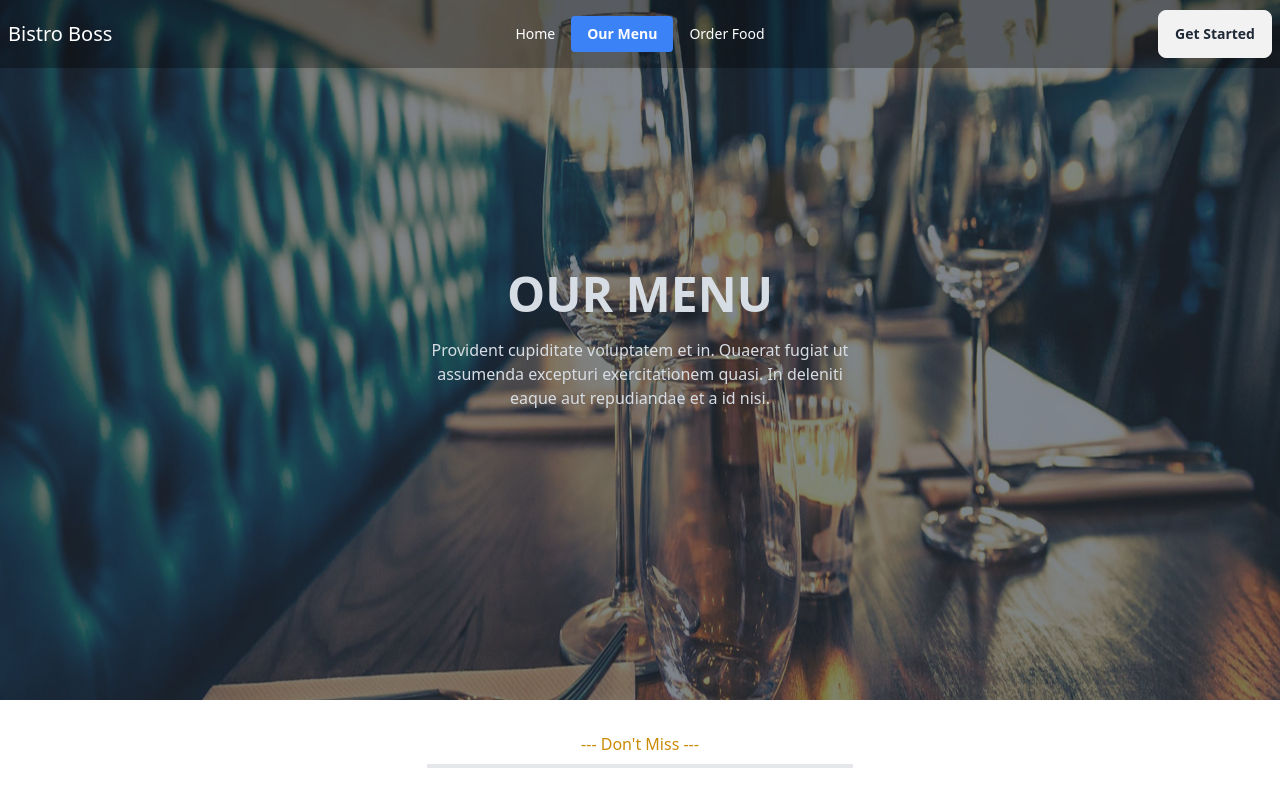
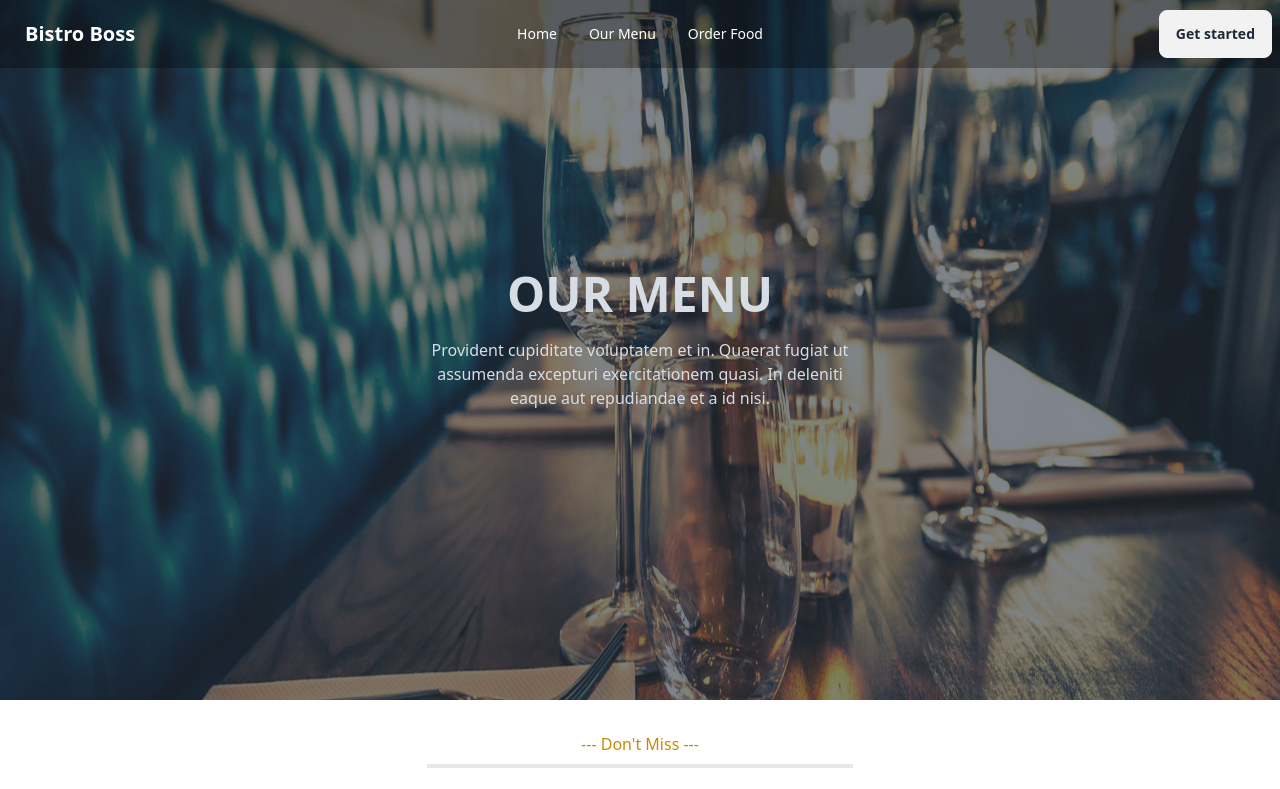
Before and after one commit to Khurshedspi/bitro-boss-client, a React (Vite) app: page /menu in a window 1280 px wide. Shown: the top 789 px of the page. Built offline with nearby package versions, Linux system fonts and the light colour scheme; no server answers.

Commit message:
add: server side and also get data from mongodb with fetch localhost link

```diff
--- a/src/Routes/Routes.jsx
+++ b/src/Routes/Routes.jsx
@@ -18,7 +18,7 @@ export const router = createBrowserRouter([
         element: <Menu></Menu>,
       },
       {
-        path: "order",
+        path: "order/:category",
         element: <Order></Order>,
       },
     ],
--- a/src/hooks/useMenu.jsx
+++ b/src/hooks/useMenu.jsx
@@ -4,8 +4,8 @@ const useMenu = () => {
   const [menu, setMenu] = useState([]);
   const [loading, setLoading] = useState(true);
   useEffect(() => {
-    // fetch("http://localhost:5000/menu")
-    fetch("menu.json")
+    fetch("http://localhost:5000/menu")
+    // fetch("menu.json")
       .then((res) => res.json())
       .then((data) => {
         setMenu(data);
--- a/src/pages/Home/Testimonials/Testimonials.jsx
+++ b/src/pages/Home/Testimonials/Testimonials.jsx
@@ -13,7 +13,7 @@ const Testimonials = () => {
   const [reviews, setReviews] = useState([]);
 
   useEffect(() => {
-    fetch("reviews.json")
+    fetch(`http://localhost:5000/reviews`)
       .then((res) => res.json())
       .then((data) => setReviews(data));
   }, []);
--- a/src/pages/Shared/NavBar/NavBar.jsx
+++ b/src/pages/Shared/NavBar/NavBar.jsx
@@ -1,59 +1,26 @@
-import React from "react";
-import { NavLink } from "react-router-dom";
+import { Link } from "react-router-dom";
 
 const NavBar = () => {
   const navOptions = (
     <>
       <li>
-        <NavLink
-          to="/"
-          className={({ isActive }) =>
-            isActive
-              ? "bg-blue-500 text-white font-bold px-4 py-2 rounded"
-              : "text-white px-4 py-2"
-          }
-        >
-          Home
-        </NavLink>
+        <Link to="/">Home</Link>
       </li>
       <li>
-        <NavLink
-          to="/menu"
-          className={({ isActive }) =>
-            isActive
-              ? "bg-blue-500 text-white font-bold px-4 py-2 rounded"
-              : "text-white px-4 py-2"
-          }
-        >
-          Our Menu
-        </NavLink>
+        <Link to="/menu">Our Menu</Link>
       </li>
       <li>
-        <NavLink
-          to="/order"
-          className={({ isActive }) =>
-            isActive
-              ? "bg-blue-500 text-white font-bold px-4 py-2 rounded"
-              : "text-white px-4 py-2"
-          }
-        >
-          Order Food
-        </NavLink>
+        <Link to="/order/salad">Order Food</Link>
       </li>
     </>
   );
 
   return (
+    <>
       <div className="navbar fixed z-10 bg-opacity-30 max-w-screen-xl bg-black text-white">
-      {/* Navbar Start */}
         <div className="navbar-start">
           <div className="dropdown">
-          {/* Mobile Menu Toggle */}
-          <label
-            tabIndex={0}
-            className="btn btn-ghost lg:hidden"
-            aria-label="Toggle Menu"
-          >
+            <label tabIndex={0} className="btn btn-ghost lg:hidden">
               <svg
                 xmlns="http://www.w3.org/2000/svg"
                 className="h-5 w-5"
@@ -69,31 +36,23 @@ const NavBar = () => {
                 />
               </svg>
             </label>
-          {/* Dropdown Menu for Mobile */}
             <ul
               tabIndex={0}
-            className="menu menu-compact dropdown-content mt-3 p-2 shadow bg-gray-100 text-black rounded-box w-52"
+              className="menu menu-compact dropdown-content mt-3 p-2 shadow bg-orange-500 text-white rounded-box w-52"
             >
               {navOptions}
             </ul>
           </div>
-        <a className="normal-case text-xl" href="#home">
-          Bistro Boss
-        </a>
+          <a className="btn btn-ghost normal-case text-xl">Bistro Boss</a>
         </div>
-
-      {/* Navbar Center (Visible in Desktop Only) */}
         <div className="navbar-center hidden lg:flex">
           <ul className="menu menu-horizontal px-1">{navOptions}</ul>
         </div>
-
-      {/* Navbar End */}
         <div className="navbar-end">
-        <a className="btn" href="#get-started">
-          Get Started
-        </a>
+          <a className="btn">Get started</a>
         </div>
       </div>
+    </>
   );
 };
 
```
Lines whose indentation alone changed are shown as unchanged.
